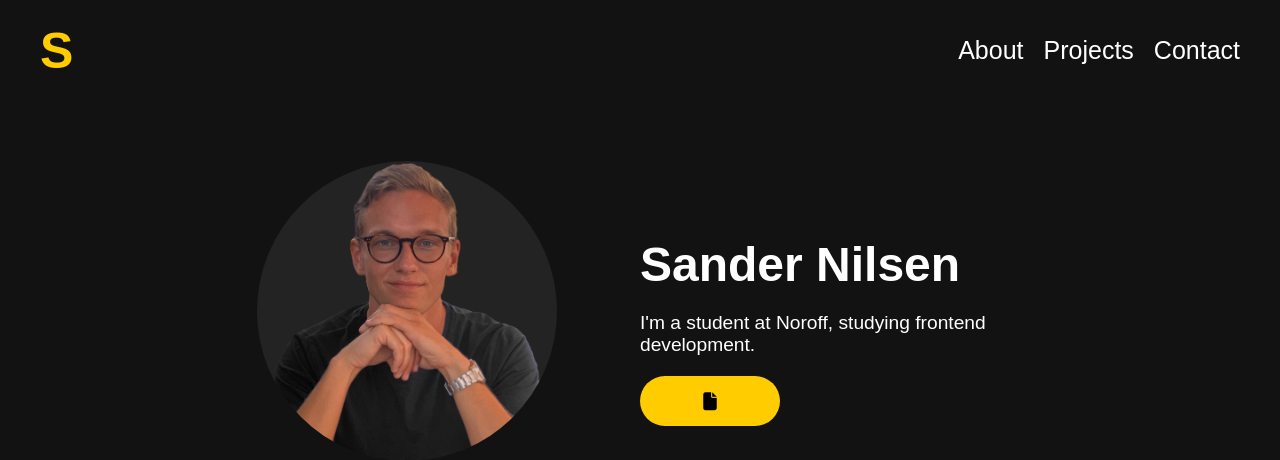
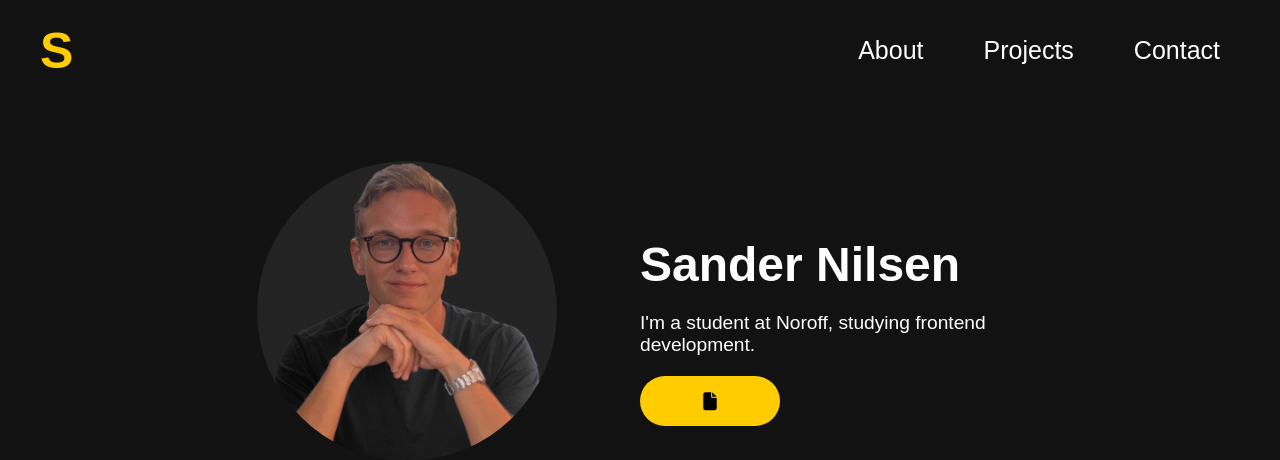
Before and after one commit to SanderNilsen/sandernilsen.github.io, a PHP site: page / in a window 1280 px wide. Shown: the top 460 px of the page. Run offline with PHP 8.4, Linux system fonts and the light colour scheme.

Commit message:
Update styles.css

```diff
--- a/styles.css
+++ b/styles.css
@@ -36,6 +36,35 @@ nav ul li a {
     color: #fff;
     text-decoration: none;
     font-size: 25px;
+}
+
+nav a {
+    text-decoration: none;
+    color: #303032;
+    font-size: 20px;
+    position: relative;
+    padding: 20px 0px;
+    margin: 0px 20px;
+}
+
+nav a::before {
+    transition: 200ms;
+    height: 5px;
+    content:"";
+    position: absolute;
+    background-color: #ffcc00;
+    width: 0%;
+    bottom: 10px;
+}
+
+nav a:hover::before {
+    width: 100%;
+}
+
+header {
+    position: sticky;
+    top: 0;
+    z-index: 1;
 }
 
 .intro {
```
